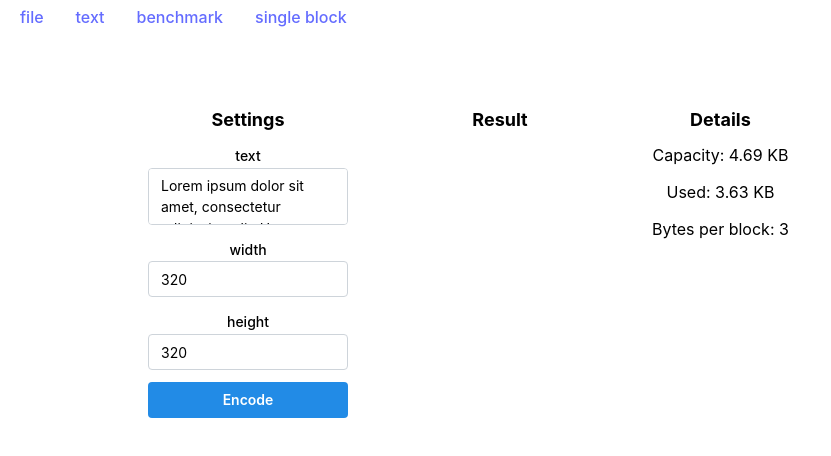
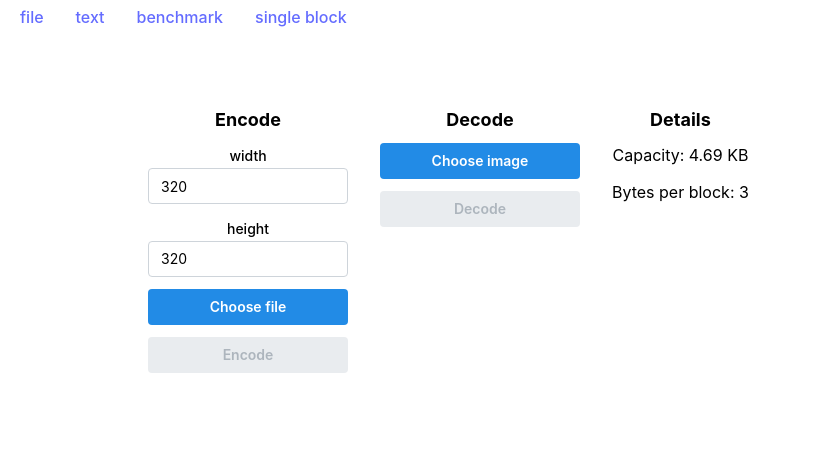
Before and after one commit to ivanlukomskiy/jpeg_pack, a React (Vite) app: page / in a window 1280 px wide. Shown: the top 456 px of the page, without its empty margins (0-831 px from the left). Built offline with nearby package versions, Linux system fonts and the light colour scheme.

Commit message:
file encoding

```diff
--- a/src/pages/encode-file/encode_file.tsx
+++ b/src/pages/encode-file/encode_file.tsx
@@ -1,4 +1,4 @@
-import { Button, Flex, NumberInput, SegmentedControl, Textarea, Title, Typography } from "@mantine/core";
+import { Button, FileButton, FileInput, Flex, NumberInput, SegmentedControl, Textarea, Title, Typography } from "@mantine/core";
 import { MatRender } from "../../components/mat_render/MatRender";
 import { DefaultEncodingConf } from "../../processing/config";
 import { BitsIteratorImpl, compareBits, randomUint8Arr } from "../../processing/bits_iter";
@@ -8,8 +8,94 @@ import { useCallback, useMemo, useState } from "react";
 import { useOpenCV } from "../../hooks/opencv";
 import { sampleText } from "../../processing/sample_text";
 import { addErrorCorrection, decodeErrorCorrection } from "../../processing/reed_solomon/adapter";
+import { decodeFile, encodeFile } from "../../models/protocol";
+
+export function fileToUint8Array(file: File): Promise<Uint8Array> {
+    return new Promise((resolve, reject) => {
+        const reader = new FileReader();
+
+        reader.onload = (event: any) => {
+            const arrayBuffer = event.target.result;
+            const uint8Array = new Uint8Array(arrayBuffer);
+            resolve(uint8Array);
+        };
+
+        reader.onerror = (error) => {
+            reject(error);
+        };
+
+        reader.readAsArrayBuffer(file);
+    });
+}
+
+// rgb8: CV_8UC3 (RGB), range 0..255
+async function decodeJpeg(cv, jpegBytes: Uint8Array) {
+    const blob = new Blob([jpegBytes], { type: 'image/jpeg' });
+
+//   // --- ENCODE via Canvas ---
+//   // 1) RGB -> RGBA (for canvas)
+//   let rgba = new cv.Mat();
+//   cv.cvtColor(rgb8, rgba, cv.COLOR_RGB2RGBA);
+
+//   // 2) Draw to a canvas
+//   const encCanvas = document.createElement('canvas');
+//   encCanvas.width = rgba.cols;
+//   encCanvas.height = rgba.rows;
+//   cv.imshow(encCanvas, rgba);
+//   rgba.delete();
+
+//   // 3) Encode to JPEG using browser encoder
+//   const blob = await new Promise(res => encCanvas.toBlob(res, 'image/jpeg', quality));
+
+  // --- DECODE via Canvas/ImageData ---
+  // 4) Decode blob to an <img> and draw it
+  const url = URL.createObjectURL(blob);
+  const img = new Image();
+  img.src = url;
+  await img.decode();
+
+  const decCanvas = document.createElement('canvas');
+  decCanvas.width = img.naturalWidth;
+  decCanvas.height = img.naturalHeight;
+  const dctx = decCanvas.getContext('2d');
+  dctx.drawImage(img, 0, 0);
+  URL.revokeObjectURL(url);
+
+  // 5) Read pixels back to Mat (RGBA) without cv.imread
+  const imageData = dctx.getImageData(0, 0, decCanvas.width, decCanvas.height);
+  let rgbaDec = cv.matFromImageData(imageData);
+
+  // 6) RGBA -> RGB Mat
+  let rgb8Decoded = new cv.Mat();
+  cv.cvtColor(rgbaDec, rgb8Decoded, cv.COLOR_RGBA2RGB);
+  rgbaDec.delete();
+
+  return { rgb8Decoded, blob };
+}
+
+function downloadFile(filename: string, data: Uint8Array) {
+    // Create blob from Uint8Array
+    const blob = new Blob([data]);
+
+    // Create object URL
+    const url = URL.createObjectURL(blob);
+
+    // Create hidden link
+    const link = document.createElement('a');
+    link.href = url;
+    link.download = filename;
+
+    // Trigger download
+    document.body.appendChild(link);
+    link.click();
+    document.body.removeChild(link);
+
+    // Clean up
+    URL.revokeObjectURL(url);
+}
 
 export function EncodeFile() {
+    const [file, setFile] = useState<File | null>(null);
     const [res, setRes] = useState<any>(null)
     const cvLib = useOpenCV();
     const [w, setW] = useState(320);
@@ -28,6 +114,7 @@ export function EncodeFile() {
     }, [])
 
     const encode = useCallback(async () => {
+        if (!file) return;
         const blocksSide = 8;
         let size = 0;
         DefaultEncodingConf.chromaConf.forEach(c => {
@@ -38,14 +125,10 @@ export function EncodeFile() {
         })
         size *= blocksSide * blocksSide;
 
-        const textEnc = new TextEncoder();
-        const data = textEnc.encode(inpText);
-        const withCorrection = addErrorCorrection(data);
-        withCorrection[2] = 0;
-        const afterErrCorrection = decodeErrorCorrection(withCorrection)
-        console.log('with correction', withCorrection, 'without', data, 'after', afterErrCorrection)
+        const data = await fileToUint8Array(file);
+        const encoded = await encodeFile(file.name, data)
 
-        const iter = BitsIteratorImpl.fromText(inpText);
+        const iter = BitsIteratorImpl.fromBytes(encoded)
         const encoder = new EncoderImpl(cvLib.cv, w, h, iter, DefaultEncodingConf)
         const [image, res] = encoder.encode();
 
@@ -55,9 +138,28 @@ export function EncodeFile() {
         //   const decoder = new DecoderImpl(cvLib.cv, DefaultEncodingConf)
         //   const decoded = decoder.decode(rgb8Decoded);
           setRes(res);
+          console.log('encoded')
 
         // console.log('median errors fraction', getMedian(rates))
-      }, [cvLib, res, inpText, w, h])
+      }, [cvLib, res, inpText, w, h, file])
+
+
+
+    const decode = useCallback(async () => {
+        if (!file) return;
+        const data = await fileToUint8Array(file);
+        const {rgb8Decoded} = await decodeJpeg(cvLib.cv, data);
+
+        const decoder = new DecoderImpl(cvLib.cv, DefaultEncodingConf)
+        const decoded = decoder.decode(rgb8Decoded);
+        const [filename, fileData] = await decodeFile(decoded);
+        console.log(filename)
+        downloadFile(filename, fileData)
+          setRes(rgb8Decoded);
+          console.log('decoded')
+
+        // console.log('median errors fraction', getMedian(rates))
+      }, [cvLib, res, inpText, w, h, file])
 
     const onSetW = useCallback((e) => {
         setW(e);
@@ -82,24 +184,36 @@ export function EncodeFile() {
 
       return (
         <Flex direction={'row'} gap={'xl'}>
-          <Flex direction={'column'} gap={'sm'} style={{alignItems: 'left', width: '200px'}}>
-            <Title size={'lg'}>Settings</Title>
-            <Textarea label="text" value={inpText} onChange={onSetInpText} />
-            {/* <Textarea autosize label="text" value={inpText} onChange={onSetInpText} /> */}
+          {!res && <Flex direction={'column'} gap={'sm'} style={{alignItems: 'left', width: '200px'}}>
+            <Title size={'lg'}>Encode</Title>
             <NumberInput label={'width'} hideControls min={8} max={1080} value={w} onChange={onSetW} />
             <NumberInput label={'height'} hideControls min={8} max={1080} value={h} onChange={onSetH} />
-            <Button onClick={encode}>
+            {file?.name}
+            <FileButton onChange={setFile} >
+            {(props) => <Button {...props}>Choose file</Button>}
+            </FileButton>
+            <Button onClick={encode} disabled={!file}>
               Encode
             </Button>
-          </Flex>
-          <Flex direction={'column'} gap={'sm'}>
+          </Flex>}
+          {!res && <Flex direction={'column'} gap={'sm'} style={{alignItems: 'left', width: '200px'}}>
+            <Title size={'lg'}>Decode</Title>
+            <FileButton onChange={setFile} accept="image/png,image/jpeg">
+            {(props) => <Button {...props}>Choose image</Button>}
+            </FileButton>
+            <Button onClick={decode} disabled={!file}>
+              Decode
+            </Button>
+          </Flex>}
+          {res && <Flex direction={'column'} gap={'sm'}>
             <Title size={'lg'}>Result</Title>
             <MatRender mat={res} />
-          </Flex>
+          </Flex>}
+
           <Flex direction={'column'} gap={'sm'}>
             <Title size={'lg'}>Details</Title>
             <Typography>Capacity: {(capacityBytes / 1024).toFixed(2)} KB</Typography>
-            <Typography>Used: {(usedBytes / 1024).toFixed(2)} KB</Typography>
+            {/* <Typography>Used: {(usedBytes / 1024).toFixed(2)} KB</Typography> */}
             <Typography>Bytes per block: {bytesPerBlock}</Typography>
           </Flex>
         </Flex>
--- a/src/processing/dct.ts
+++ b/src/processing/dct.ts
@@ -122,7 +122,9 @@ function processBlocks8(src32f, blockOp) {
 // Public: DCT over 8x8 blocks.
 // - If input is multi-channel, it will be split and processed per channel (keeping CV_32F).
 // - center: subtract 128 (JPEG-style) before DCT for 8-bit imagery.
-export function dct8x8Mat(srcMat, {center=false, padToMultipleOf8=false} = {}) {
+export function dct8x8Mat(cv_, srcMat, {center=false, padToMultipleOf8=false} = {}) {
+    cv = cv_;
+    precomputeDCTBasis()
   let src = srcMat;
 
   // Optional zero padding to next multiple of 8
--- a/src/processing/decoder.ts
+++ b/src/processing/decoder.ts
@@ -78,7 +78,7 @@ export class DecoderImpl implements Decoder {
 
 
         const conf = this.ch == 0 ? this.conf.lumaConf : this.conf.chromaConf;
-        const dctMat = dct8x8Mat(block);
+        const dctMat = dct8x8Mat(this.cv, block);
 
         conf.forEach((c: DctCoefConf) => {
             const max = (1 << c.bitsCapacity) - 1;
```
